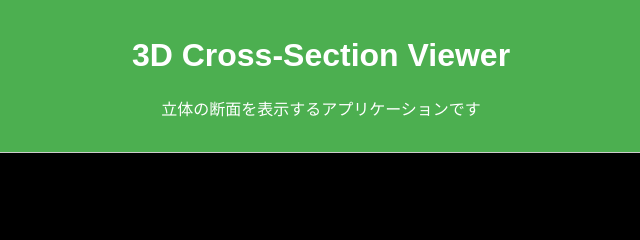
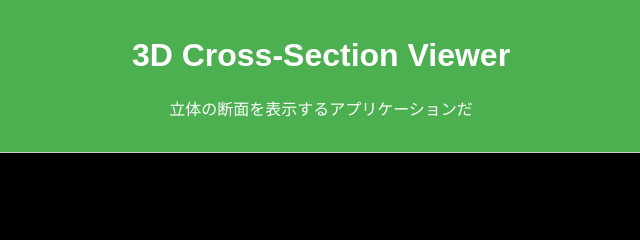
Before and after one commit to kkozuma-nmk/3D-shapes-master, a plain HTML site: page index.html in a window 1280 px wide. Shown: the top 240 px of the page, 319-959 px from the left. Drawn offline with nearby package versions, Linux system fonts and the light colour scheme.

Commit message:
first commit

```diff
--- a/index.html
+++ b/index.html
@@ -11,7 +11,7 @@
 <body>
     <header>
         <h1>3D Cross-Section Viewer</h1>
-        <p>立体の断面を表示するアプリケーションです</p>
+        <p>立体の断面を表示するアプリケーションだ</p>
     </header>
 
     <div class="container">
```
